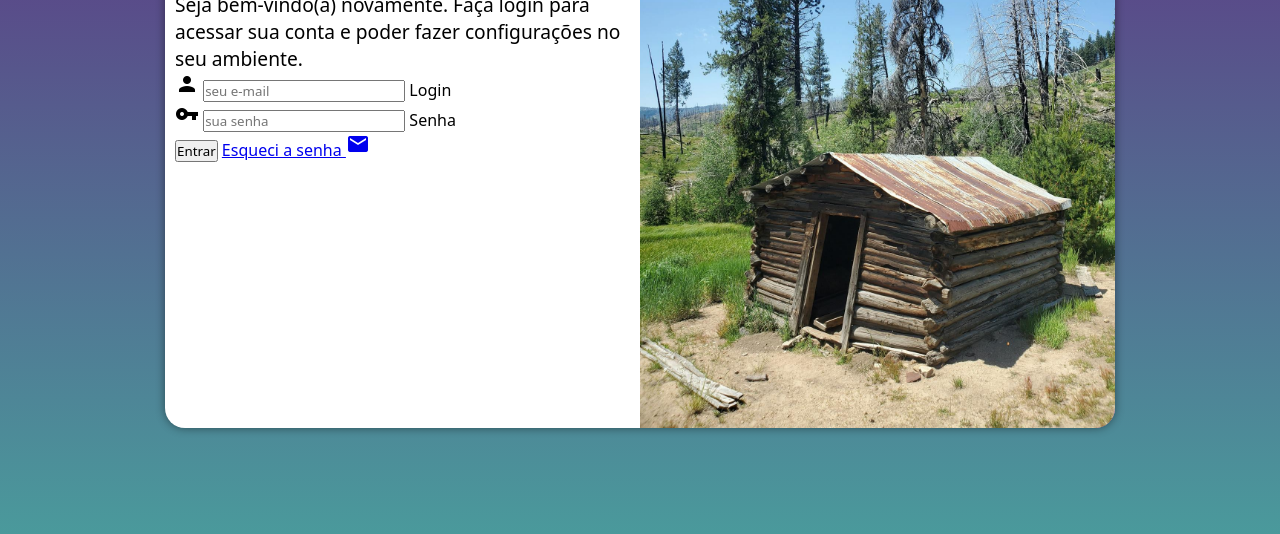
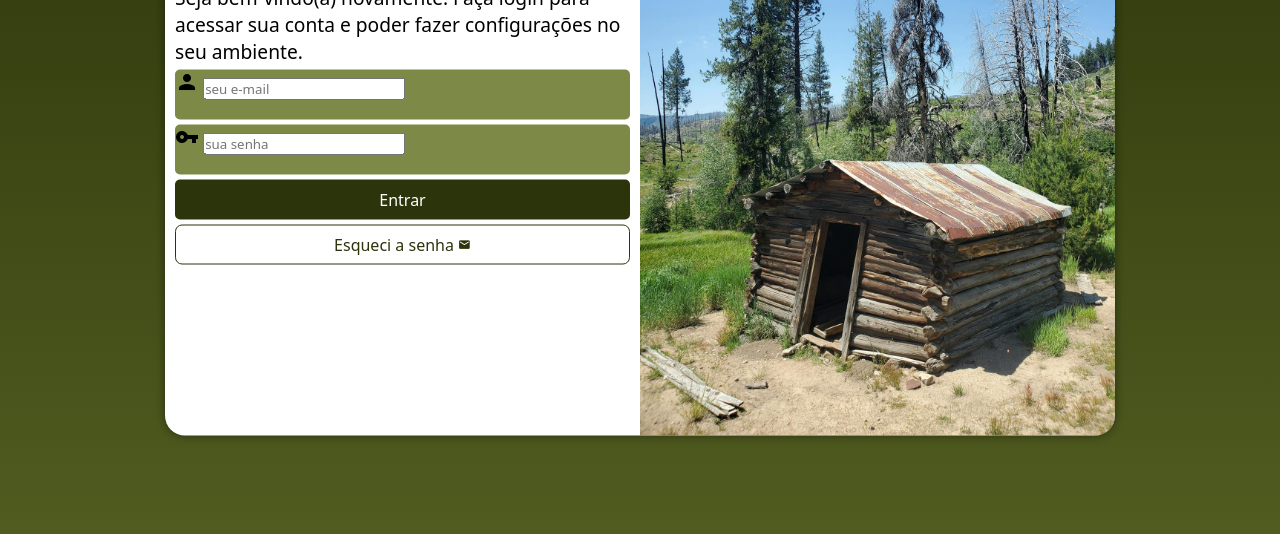
Before and after one commit to wagnerpx/projeto-login, a plain HTML site: page index.html in a window 1280 px wide. Shown: the part 222-756 px from the top of the page. Drawn offline with Linux system fonts and the light colour scheme.

Commit message:
Adicionando estilo ao formulário

```diff
--- a/estilos/media-query.css
+++ b/estilos/media-query.css
@@ -24,7 +24,7 @@
 
 @media screen and (min-width: 992px) {
     body {
-        background-image: linear-gradient(to top, #49a09d, #5f2c82);
+        background-image: linear-gradient(to top, #525E21, #2B340A);
     }
 
     section#login {
--- a/estilos/style.css
+++ b/estilos/style.css
@@ -14,7 +14,7 @@
 }
 
 body, html {
-    background-color: #5f2c82;
+    background-color: #2B340A;
     height: 100vh;
     width: 100vw;
 }
@@ -32,8 +32,8 @@ section#login {
     transform: translate(-50%, -50%);
     overflow: hidden;
     background-color: #fff;
-    width: 250px;
-    height: 500px;
+    width: 280px;
+    height: 515px;
     border-radius: 20px;
     box-shadow: 0px 0px 10px rgba(0, 0, 0, 0.450);
     transition: width .3s, height .3s;
@@ -42,7 +42,7 @@ section#login {
 
 section#login div#imagem {
     display: block;
-    background: #5f2c82 url(../images/cabana.jpg) no-repeat;
+    background: #2B340A url(../images/cabana.jpg) no-repeat;
     background-size: cover;
     background-position: left bottom;
     height: 200px;
@@ -61,3 +61,57 @@ div#formulario h1 {
 div#formulario p {
     font-size: 0.8em;
 }
+
+form div.campo {
+    background-color: #7C8947;
+    display: block;
+    width: 100%;
+    height: 50px;
+    border-radius: 5px;
+    margin: 5px 0px;
+}
+
+div.campo label {
+    display: none;
+}
+
+form input[type=submit] {
+    display: block;
+    font-size: 1em;
+    width: 100%;
+    height: 40px;
+    background-color: #2B340A;
+    color: white;
+    border: none;
+    border-radius: 5px;
+    cursor: pointer;
+}
+
+form input[type=submit]:hover {
+    background-color: #525E21;
+    color: #2B340A;
+}
+
+form a.botao {
+    display: block;
+    text-align: center;
+    font-size: 1em;
+    width: 100%;
+    height: 40px;
+    padding-top: 8px;
+    margin-top: 5px;
+    background-color: #fff;
+    color: #2B340A;
+    text-decoration: none;
+    border-radius: 7px;
+    border: 1px solid #2B340A;
+}
+
+form a.botao:hover {
+    background-color: #2B340A;
+    color: #fff;
+}
+
+form a.botao span {
+    font-size: .8em;
+}
--- a/index.html
+++ b/index.html
@@ -32,7 +32,7 @@
                         <label for="isenha">Senha</label>
                     </div>
                     <input type="submit" value="Entrar">
-                    <a href="esqueci.html">
+                    <a href="esqueci.html" class="botao">
                         Esqueci a senha <span class="material-icons">mail</span>
                     </a>
                 </form>
```
